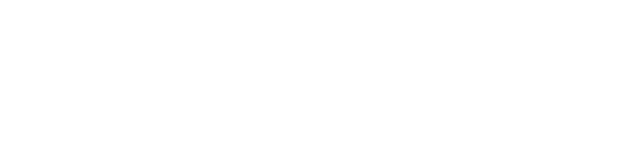
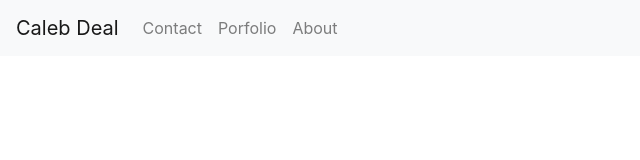
Before and after one commit to cddeal12/Homework-02-Responsive-Portfolio, a plain HTML site: page index.html in a window 1280 px wide. Shown: the whole page, without its empty margins (0-640 px from the left). Drawn offline with nearby package versions, Linux system fonts and the light colour scheme.

Commit message:
Added Default Bootstrap Navbar and formatted links to other pages

```diff
--- a/index.html
+++ b/index.html
@@ -5,13 +5,34 @@
         <title>Caleb Deal About</title>
         <meta name="description" content="">
         <meta name="viewport" content="width=device-width, initial-scale=1">
-        <link rel="stylesheet" href="">
+        <meta name="viewport" content="width=device-width, initial-scale=1, shrink-to-fit=no">
+        <link rel="stylesheet" href="https://stackpath.bootstrapcdn.com/bootstrap/4.5.2/css/bootstrap.min.css"
+        integrity="sha384-JcKb8q3iqJ61gNV9KGb8thSsNjpSL0n8PARn9HuZOnIxN0hoP+VmmDGMN5t9UJ0Z" crossorigin="anonymous">
+        <link rel="stylesheet" href="style.css">
     </head>
     <body>
-        <!--[if lt IE 7]>
-            <p class="browsehappy">You are using an <strong>outdated</strong> browser. Please <a href="#">upgrade your browser</a> to improve your experience.</p>
-        <![endif]-->
+        <container>
 
-        <script src="" async defer></script>
+            <!-- Creates a navbar using Bootstrap with links to the three pages of the portfolio, the current page links to itself-->
+            <nav class='navbar navbar-expand-lg navbar-light bg-light'>
+                <a class='navbar-brand'>Caleb Deal</a>
+                <ul class="navbar-nav mr-auto">
+                    <li class="nav-item">
+                      <a class="nav-link" href="#">Contact</a>
+                    </li>
+                    <li class="nav-item">
+                      <a class="nav-link" href="#">Porfolio</a>
+                    </li>
+                    <li class="nav-item">
+                        <a class="nav-link" href="#">About</a>
+                      </li>
+                  </ul>
+            </nav>
+
+            <container class="bg-light ">
+
+            </container>
+
+        </container>
     </body>
 </html>
--- /dev/null
+++ b/style.css
@@ -0,0 +1,3 @@
+.bg-light {
+    background-color: darkgreen;
+}
```
